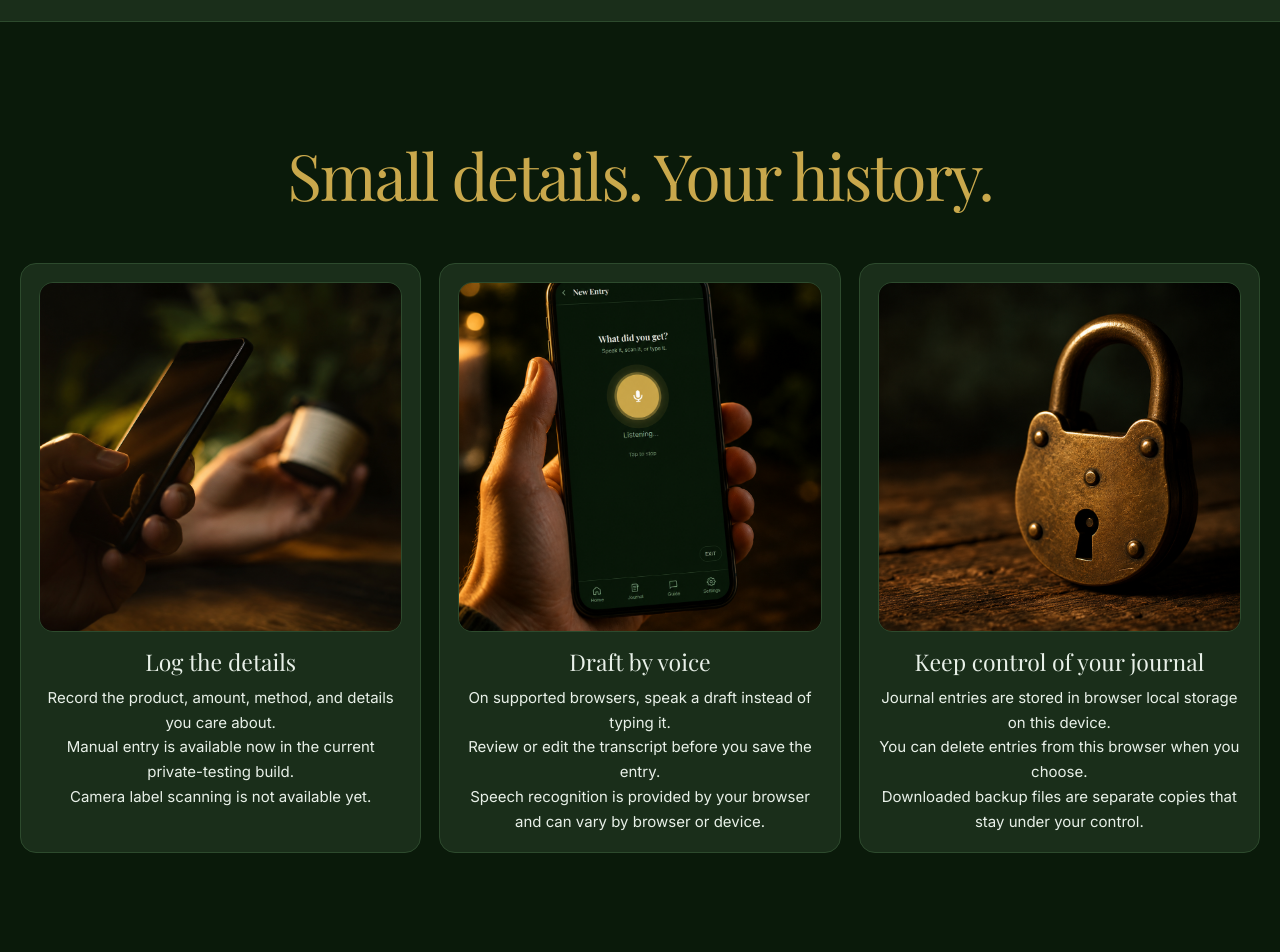
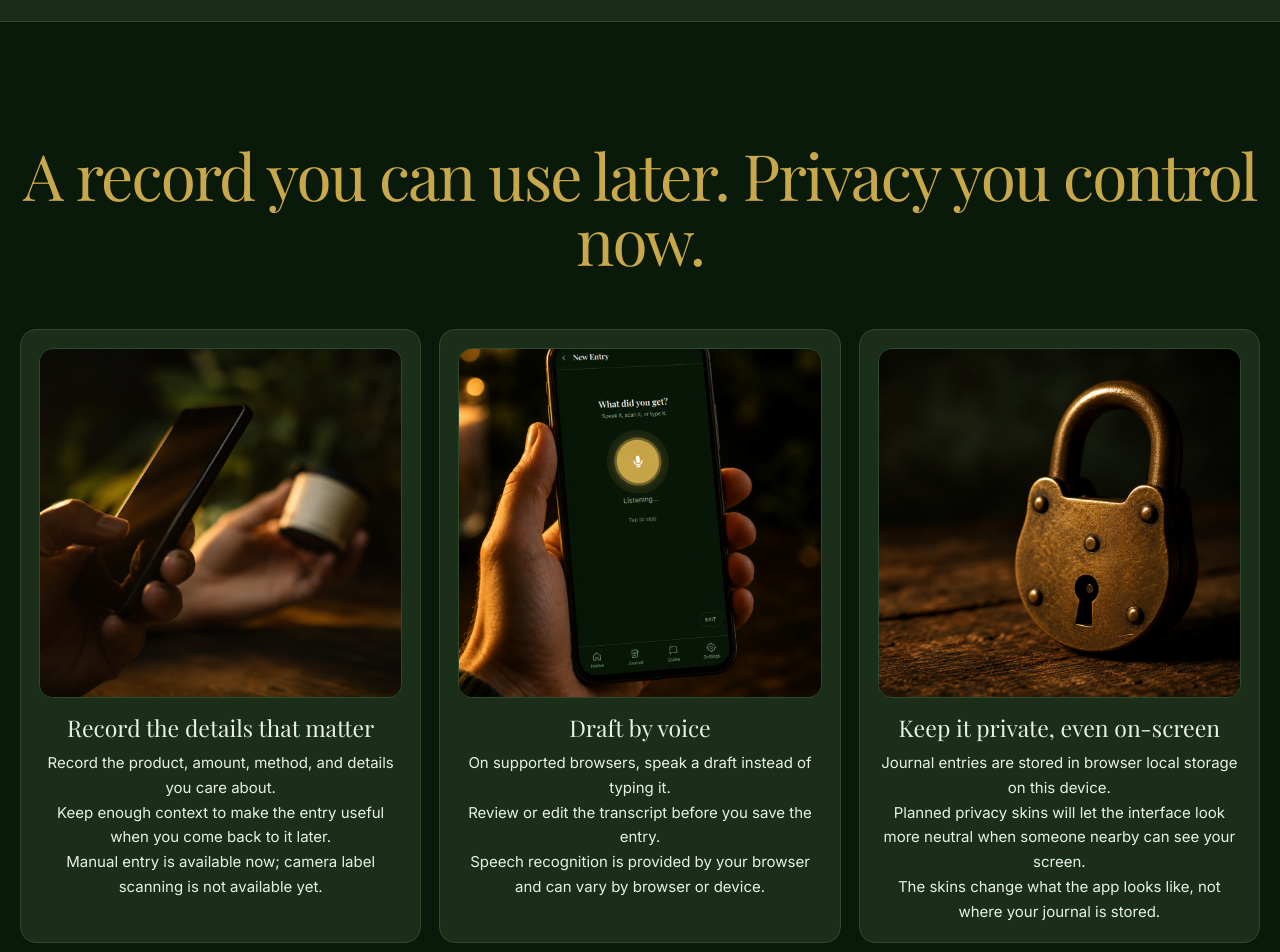
Before and after one commit to casevoiceai/my420journal-app, a React (Vite) app: page / in a window 1280 px wide. Shown: the part 2020-2972 px from the top of the page. Built offline with nearby package versions, Linux system fonts and the light colour scheme.

Commit message:
Emphasize useful records and planned screen privacy skins

```diff
--- a/src/marketing/MarketingFeatures.jsx
+++ b/src/marketing/MarketingFeatures.jsx
@@ -5,16 +5,16 @@ import featureCard3Image from './FeatureCard3.png'
 
 const featureCards = [
   {
-    title: 'Log the details',
+    title: 'Record the details that matter',
     mobileLines: [
       'Record the product, amount, method, and details you care about.',
-      'Manual entry is available now in the current private-testing build.',
-      'Camera label scanning is not available yet.',
+      'Keep enough context to make the entry useful when you come back to it later.',
+      'Manual entry is available now; camera label scanning is not available yet.',
     ],
     desktopLines: [
       'Record the product, amount, method, and details you care about.',
-      'Manual entry is available now in the current private-testing build.',
-      'Camera label scanning is not available yet.',
+      'Keep enough context to make the entry useful when you come back to it later.',
+      'Manual entry is available now; camera label scanning is not available yet.',
     ],
     image: featureCard1Image,
   },
@@ -23,26 +23,26 @@ const featureCards = [
     mobileLines: [
       'On supported browsers, speak a draft instead of typing it.',
       'Review or edit the transcript before you save the entry.',
-      "Speech recognition is provided by your browser and can vary by browser or device.",
+      'Speech recognition is provided by your browser and can vary by browser or device.',
     ],
     desktopLines: [
       'On supported browsers, speak a draft instead of typing it.',
       'Review or edit the transcript before you save the entry.',
-      "Speech recognition is provided by your browser and can vary by browser or device.",
+      'Speech recognition is provided by your browser and can vary by browser or device.',
     ],
     image: featureCard2Image,
   },
   {
-    title: 'Keep control of your journal',
+    title: 'Keep it private, even on-screen',
     mobileLines: [
       'Journal entries are stored in browser local storage on this device.',
-      "You can delete entries from this browser when you choose.",
-      'Downloaded backup files are separate copies that stay under your control.',
+      'Planned privacy skins will let the interface look more neutral when someone nearby can see your screen.',
+      'The skins change what the app looks like, not where your journal is stored.',
     ],
     desktopLines: [
       'Journal entries are stored in browser local storage on this device.',
-      "You can delete entries from this browser when you choose.",
-      'Downloaded backup files are separate copies that stay under your control.',
+      'Planned privacy skins will let the interface look more neutral when someone nearby can see your screen.',
+      'The skins change what the app looks like, not where your journal is stored.',
     ],
     image: featureCard3Image,
   },
@@ -68,8 +68,8 @@ export function FeatureGrid() {
               textAlign: 'center',
             }}
           >
-            <span>Small details.</span>{' '}
-            <span>Your history.</span>
+            <span>A record you can use later.</span>{' '}
+            <span>Privacy you control now.</span>
           </h2>
         </div>
 
```
